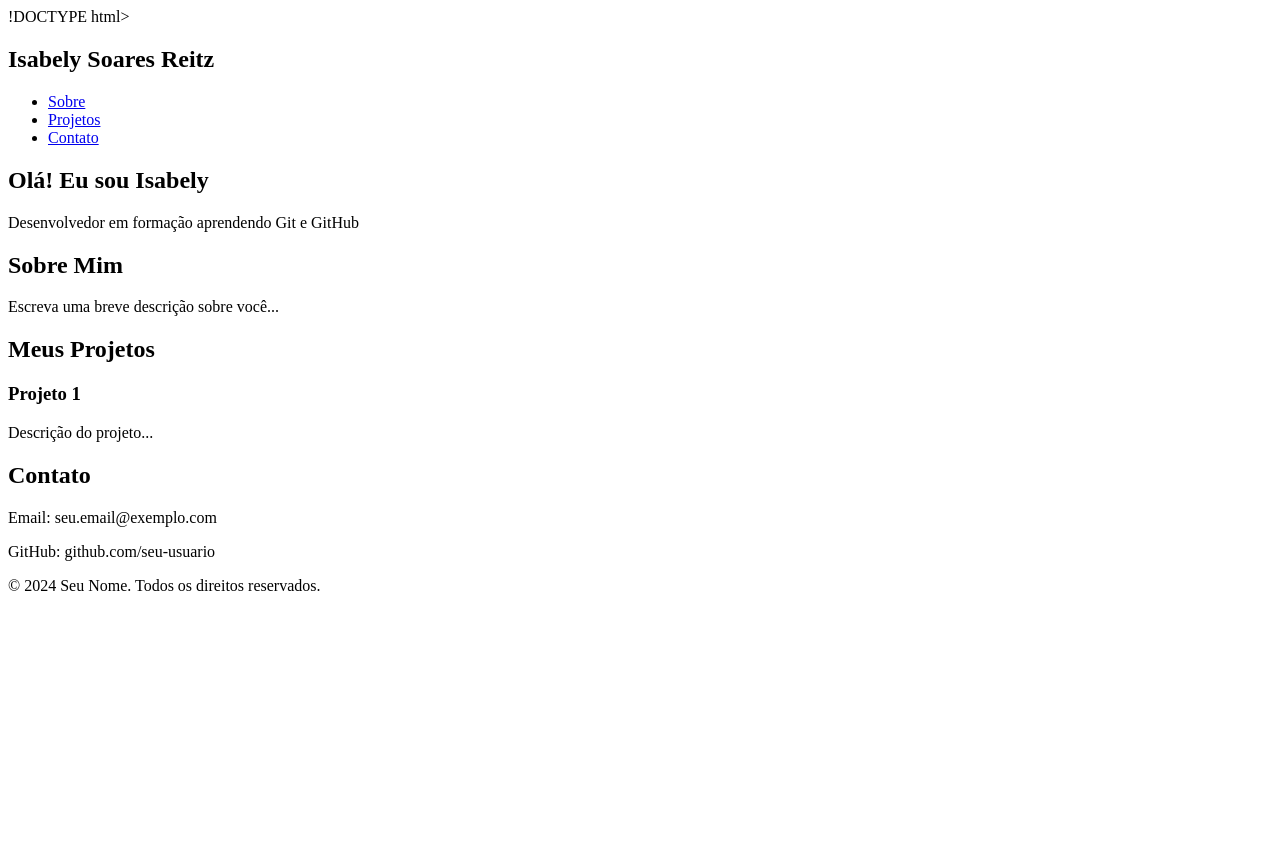
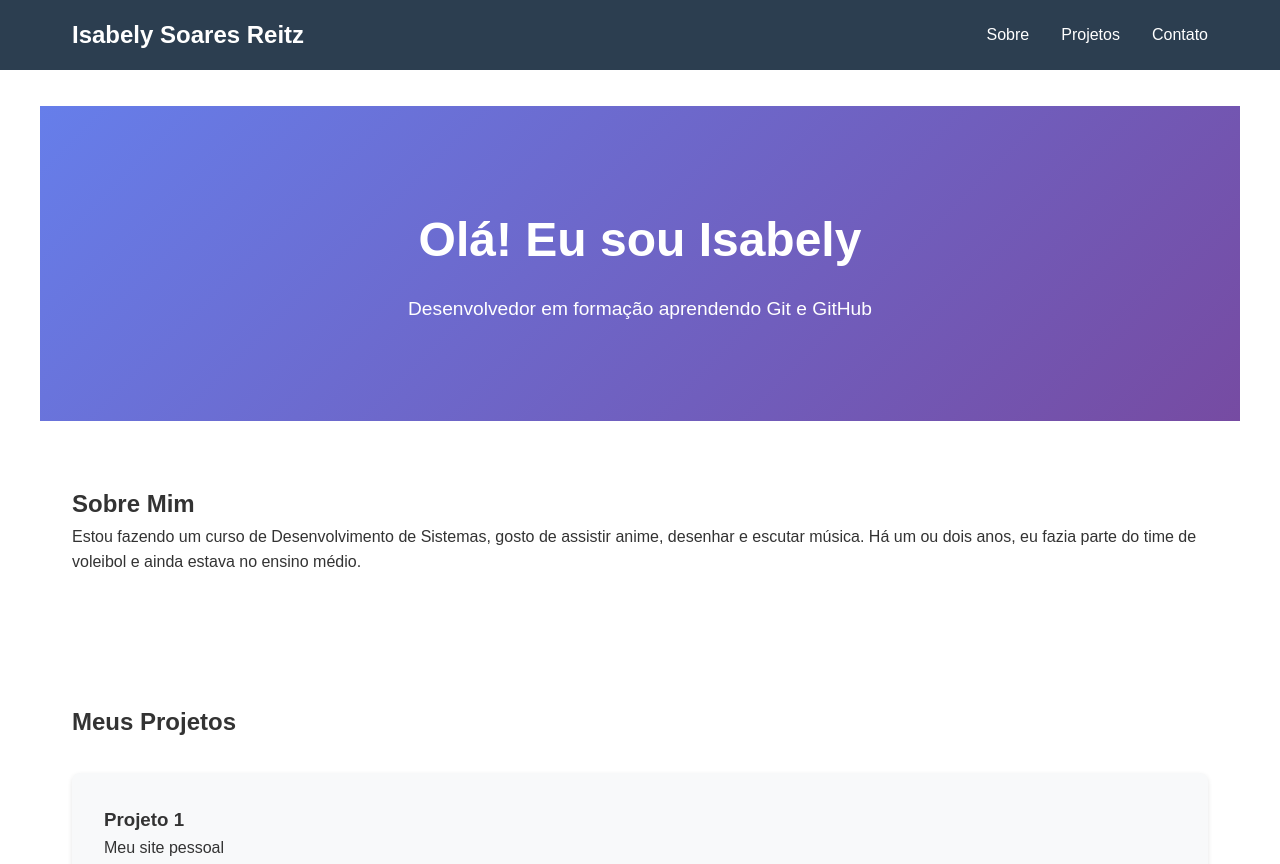
Before and after one commit to Isabely07-dev/Atividade-dois, a plain HTML site: page index.html in a window 1280 px wide. Shown: the top 864 px of the page. Before the commit the page ends 800 px from the top, so only its background shows below. Drawn offline with Linux system fonts and the light colour scheme.

Commit message:
Implement code changes to enhance functionality and improve performance

```diff
--- a/index.html
+++ b/index.html
@@ -4,7 +4,7 @@
     <meta charset="UTF-8">
     <meta name="viewport" content="width=device-width, initial-scale=1.0">
     <title>Meu Site Pessoal</title>
-    <link rel="stylesheet" href="styles.css">
+    <link rel="stylesheet" href="style.css">
 </head>
 <body>
     <header>
@@ -26,21 +26,21 @@
 
         <section id="sobre">
             <h2>Sobre Mim</h2>
-            <p>Escreva uma breve descrição sobre você...</p>
+            <p>Estou fazendo um curso de Desenvolvimento de Sistemas, gosto de assistir anime, desenhar e escutar música. Há um ou dois anos, eu fazia parte do time de voleibol e ainda estava no ensino médio.</p>
         </section>
 
         <section id="projetos">
             <h2>Meus Projetos</h2>
             <div class="projeto">
                 <h3>Projeto 1</h3>
-                <p>Descrição do projeto...</p>
+                <p>Meu site pessoal</p>
             </div>
         </section>
 
         <section id="contato">
             <h2>Contato</h2>
-            <p>Email: seu.email@exemplo.com</p>
-            <p>GitHub: github.com/seu-usuario</p>
+            <p>Email: isabelys815.email@exemplo.com</p>
+            <p>GitHub: github.com/Isabely07-dev</p>
         </section>
     </main>
 
```
Also changed, not shown: imagens/Isa.jpeg (added).
